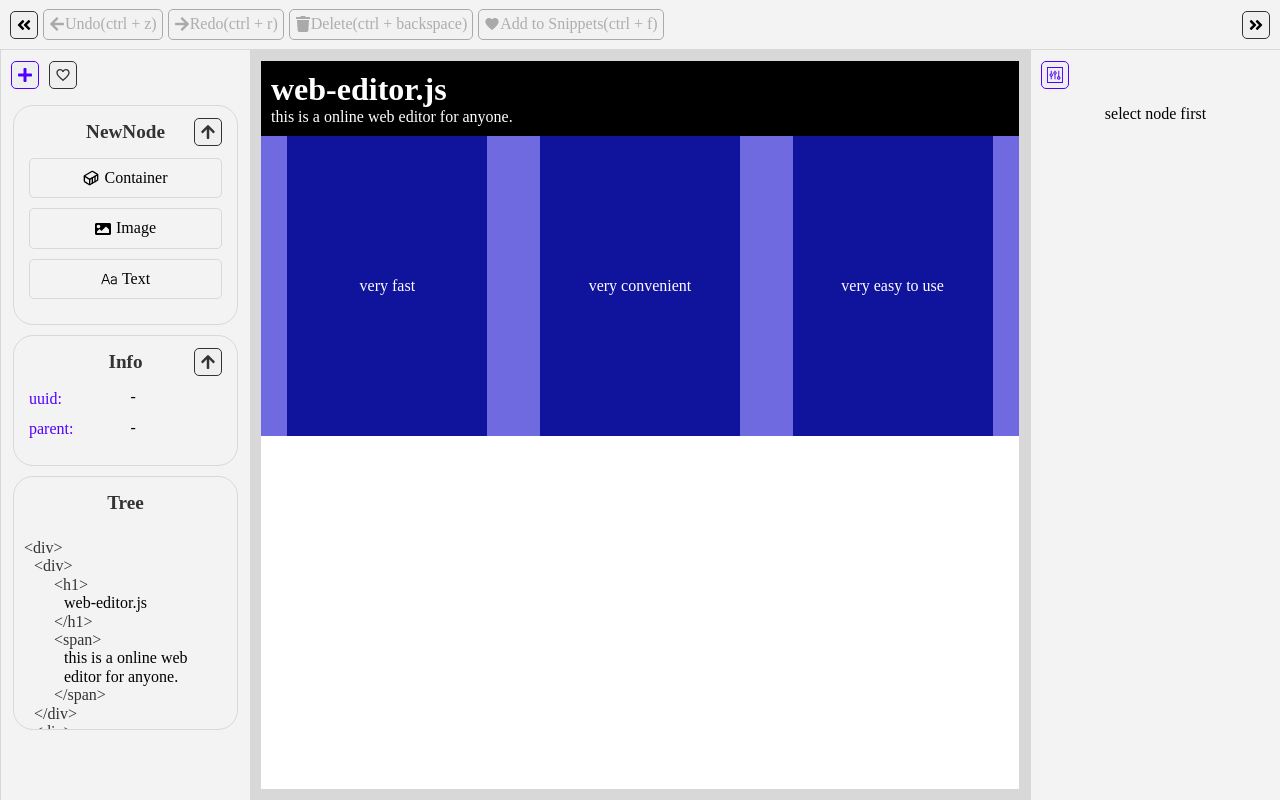
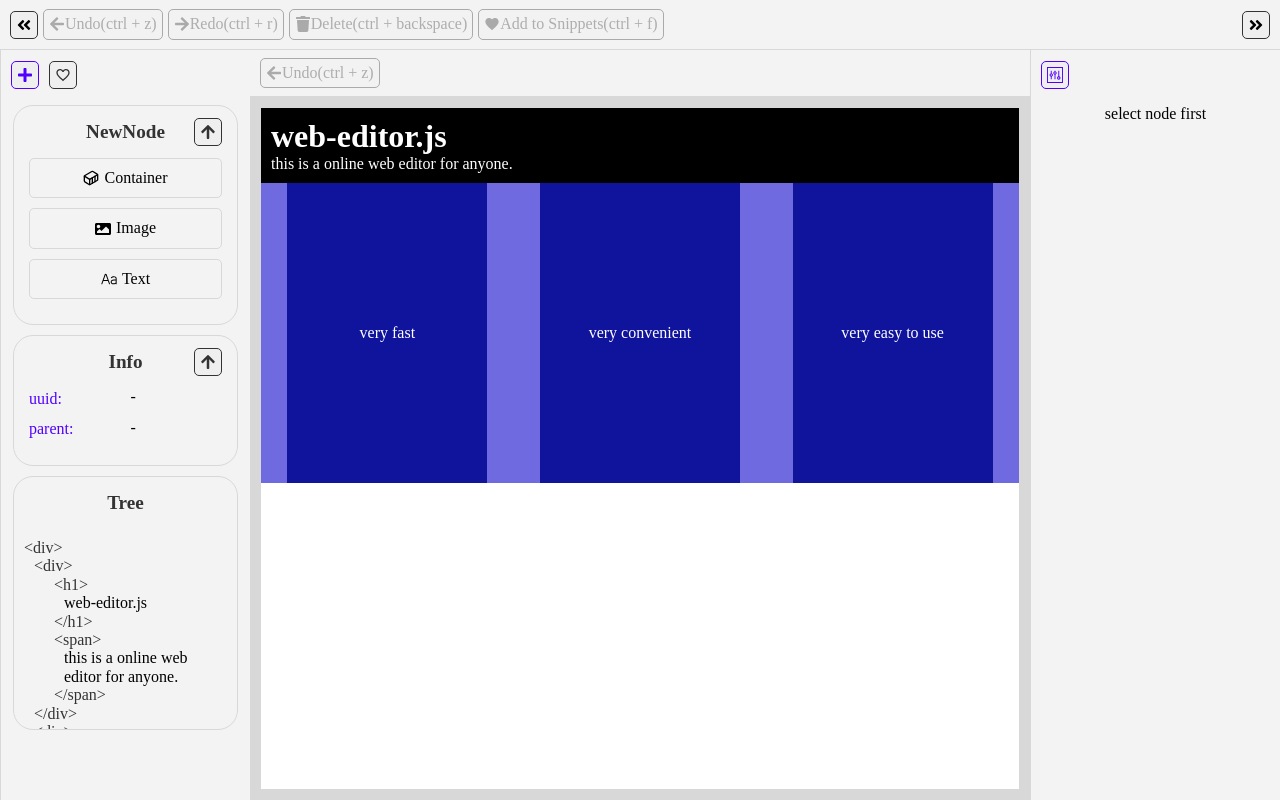
Before and after one commit to jasonlinkai/web-editor, a React (Create React App) app: page / in a window 1280 px wide. Built offline with nearby package versions, Linux system fonts and the light colour scheme.

Commit message:
update: relayout editor

```diff
--- a/src/WebEditor/LeftDrawer/LeftDrawer.module.scss
+++ b/src/WebEditor/LeftDrawer/LeftDrawer.module.scss
@@ -2,15 +2,17 @@
 
 .leftDrawer {
   display: none;
+  height: 100%;
   flex: 0 0 0px;
   flex-direction: column;
   align-items: center;
   background-color: $panel-bg;
   border-left: 1px solid $panel-border;
+  overflow: scroll;
 }
 
 .leftDrawerOpen {
-  flex: 1 0 250px;
+  flex: 0 0 250px;
   display: flex;
 }
 
--- a/src/WebEditor/Renderer/Renderer.module.scss
+++ b/src/WebEditor/Renderer/Renderer.module.scss
@@ -3,8 +3,7 @@
 .renderer {
   position: relative;
   width: 100%;
-  height: calc(100% - 20px);
-  margin: 10px;
+  height: 100%;
   border: 1px solid $panel-border;
   background-color: white;
   overflow: scroll;
--- a/src/WebEditor/RightDrawer/RightDrawer.module.scss
+++ b/src/WebEditor/RightDrawer/RightDrawer.module.scss
@@ -2,15 +2,17 @@
 
 .rightDrawer {
   display: none;
+  height: 100%;
   flex: 0 0 0px;
   flex-direction: column;
   align-items: center;
   background-color: $panel-bg;
   border-left: 1px solid $panel-border;
+  overflow: scroll;
 }
 
 .rightDrawerOpen {
-  flex: 1 0 250px;
+  flex: 0 0 250px;
   display: flex;
 }
 
--- /dev/null
+++ b/src/WebEditor/SizerBar/SizerBar.module.scss
@@ -0,0 +1,25 @@
+@import '../../variables';
+
+.actionBar {
+  width: 100%;
+  background-color: $panel-bg;
+  border-bottom: 1px solid $panel-border;
+  display: flex;
+  justify-content: space-between;
+  padding-left: 10px;
+  padding-right: 10px;
+}
+
+.actionBarLeftArea {
+  display: flex;
+  justify-content: space-around;
+  align-items: center;
+  gap: 5px;
+}
+
+.actionBarRightArea {
+  display: flex;
+  justify-content: space-around;
+  align-items: center;
+  gap: 5px;
+}
--- /dev/null
+++ b/src/WebEditor/SizerBar/SizerBar.module.scss.d.ts
@@ -0,0 +1,3 @@
+export declare const actionBar: string;
+export declare const actionBarLeftArea: string;
+export declare const actionBarRightArea: string;
--- /dev/null
+++ b/src/WebEditor/SizerBar/index.tsx
@@ -0,0 +1,31 @@
+import styles from "./SizerBar.module.scss";
+import { observer } from "mobx-react-lite";
+import { FaArrowLeft } from "react-icons/fa";
+
+import { useStores } from "../../mobx/useMobxStateTreeStores";
+import ActionButton from "../components/ActionButton";
+
+export const actionBarHeight = 50;
+
+const SizerBar: React.FC = observer(() => {
+  const { canUndo, undoAst } = useStores();
+
+  return (
+    <div
+      className={styles.actionBar}
+      style={{ height: `${actionBarHeight}px` }}
+    >
+      <div className={styles.actionBarLeftArea}>
+        <ActionButton
+          IconComponent={FaArrowLeft}
+          isDisable={!canUndo}
+          onClick={canUndo ? undoAst : undefined}
+        >
+          Undo(ctrl + z)
+        </ActionButton>
+      </div>
+    </div>
+  );
+});
+
+export default SizerBar;
--- a/src/WebEditor/WebEditor.module.scss
+++ b/src/WebEditor/WebEditor.module.scss
@@ -1,3 +1,5 @@
+@import "../variables";
+
 .webEditor {
   position: relative;
   width: 100vw;
@@ -7,6 +9,20 @@
 
 .webEditorMainArea {
   display: flex;
+  height: calc(100% - 50px)
+}
+
+.webEditorMainAreaEditScreen {
+  display: flex;
+  flex: 1;
+  height: 100%;
+  flex-direction: column;
+  overflow: hidden;
+}
+
+.webEditorMainAreaEditScreenRendererWrap {
   width: 100%;
-  height: calc(100% - 50px);
+  height: 100%;
+  padding: $gap2;
+  overflow: hidden;
 }
--- a/src/WebEditor/WebEditor.module.scss.d.ts
+++ b/src/WebEditor/WebEditor.module.scss.d.ts
@@ -1,2 +1,4 @@
 export declare const webEditor: string;
 export declare const webEditorMainArea: string;
+export declare const webEditorMainAreaEditScreen: string;
+export declare const webEditorMainAreaEditScreenRendererWrap: string;
--- a/src/WebEditor/index.tsx
+++ b/src/WebEditor/index.tsx
@@ -1,6 +1,7 @@
 import styles from "./WebEditor.module.scss"
 import ActionBar from "./ActionBar";
 import LeftDrawer from "./LeftDrawer";
+import SizerBar from "./SizerBar";
 import Renderer from "./Renderer";
 import RightDrawer from "./RightDrawer";
 import { MobxStateTreeStoreProvider } from "../mobx/MobxStateTreeProvider";
@@ -12,7 +13,12 @@ const WebEditor: React.FC = () => {
         <ActionBar />
         <div className={styles.webEditorMainArea}>
           <LeftDrawer />
-          <Renderer />
+          <div className={styles.webEditorMainAreaEditScreen}>
+              <SizerBar />
+            <div className={styles.webEditorMainAreaEditScreenRendererWrap}>
+              <Renderer />
+            </div>
+          </div>
           <RightDrawer />
         </div>
       </div>
```
